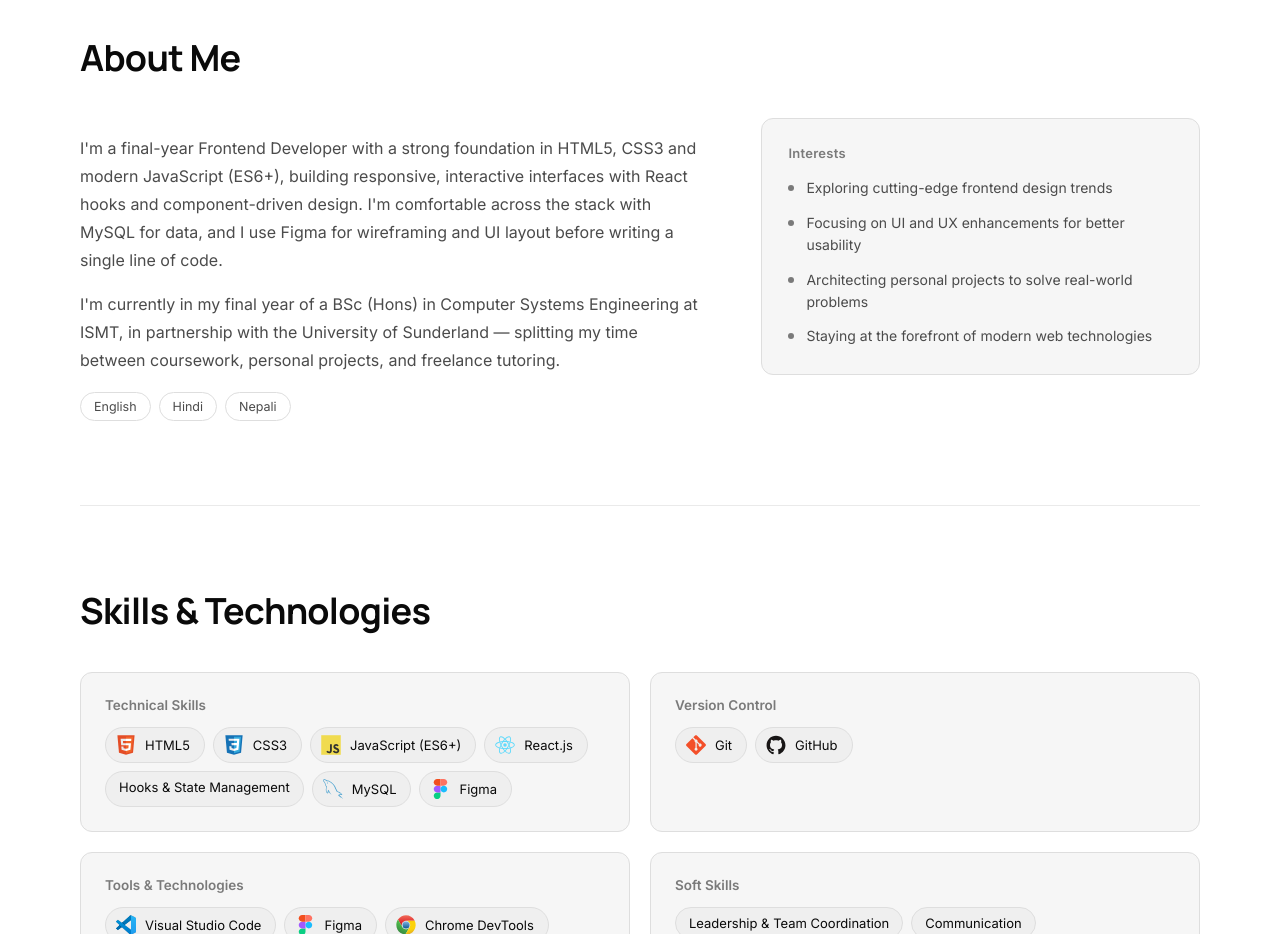
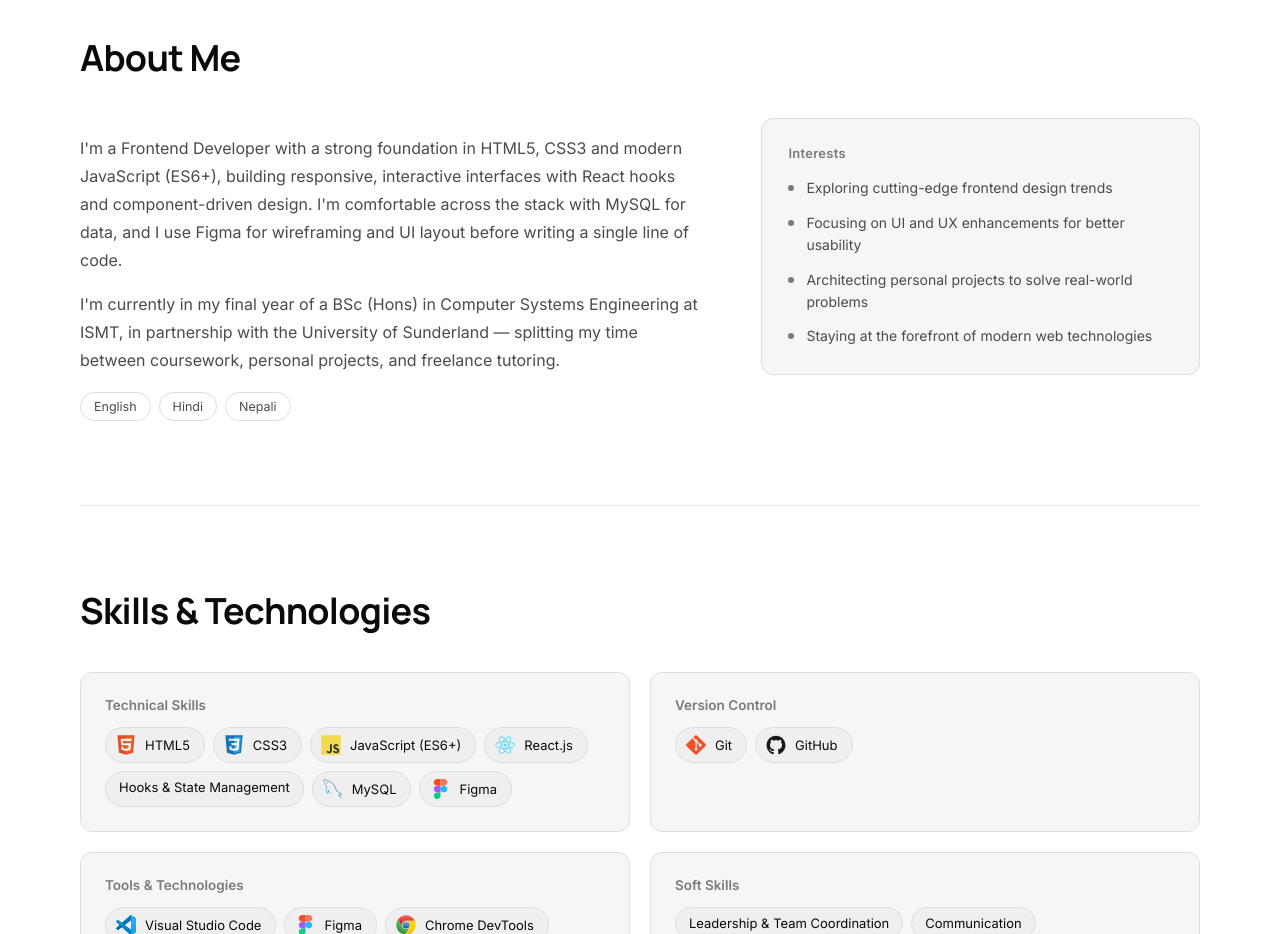
Before and after one commit to aishmaskey23-ace/Portfolio-Aish-Maskey, a React (Vite) app: page / in a window 1280 px wide. Shown: the part 840-1774 px from the top of the page. Built offline with nearby package versions, Linux system fonts and the light colour scheme.

Commit message:
Just correct the description part in about section

```diff
--- a/index.html
+++ b/index.html
@@ -11,17 +11,15 @@
     />
        <meta
       name="description"
-      content="Aish Maskey — Frontend Developer from Kathmandu, Nepal. React, JavaScript, HTML5 and CSS3 projects, experience and contact details."
+      content="Aish Maskey — Frontend Developer from Lalitpur, Nepal. React, JavaScript, HTML5 and CSS3 projects, experience and contact details."
     />
     <title>Aish Maskey — Frontend Developer</title>
 
-    <!-- Favicon -->
     <link rel="icon" href="/favicon.ico" sizes="32x32" />
     <link rel="icon" href="/favicon.svg" type="image/svg+xml" />
     <link rel="apple-touch-icon" href="/apple-touch-icon.png" />
     <meta name="theme-color" content="#060606" />
 
-    <!-- Link preview (LinkedIn, WhatsApp, Facebook, Messenger) -->
     <meta property="og:type" content="website" />
     <meta property="og:site_name" content="Aish Maskey" />
     <meta property="og:title" content="Aish Maskey — Frontend Developer" />
@@ -29,8 +27,8 @@
       property="og:description"
       content="Frontend developer from Kathmandu, Nepal. Explore my React, JavaScript, HTML5 and CSS3 projects."
     />
-    <meta property="og:url" content="https://YOUR-SITE.vercel.app/" />
-    <meta property="og:image" content="https://YOUR-SITE.vercel.app/og-image.png" />
+    <meta property="og:url" content="https://portfolio-aish-maskey.vercel.app/" />
+    <meta property="og:image" content="https://portfolio-aish-maskey.vercel.app/og-image.png" />
     <meta property="og:image:width" content="1200" />
     <meta property="og:image:height" content="630" />
     <meta property="og:image:alt" content="Aish Maskey — Frontend Developer" />
--- a/src/components/About.jsx
+++ b/src/components/About.jsx
@@ -7,7 +7,7 @@ export default function About() {
       <div className="about-grid">
         <div>
           <p>
-            I'm a final-year Frontend Developer with a strong foundation in HTML5, CSS3 and modern JavaScript (ES6+),
+            I'm a Frontend Developer with a strong foundation in HTML5, CSS3 and modern JavaScript (ES6+),
             building responsive, interactive interfaces with React hooks and component-driven design.
             I'm comfortable across the stack with MySQL for data, and I use Figma for wireframing and UI
             layout before writing a single line of code.
--- a/src/components/Projects.jsx
+++ b/src/components/Projects.jsx
@@ -10,8 +10,6 @@ function ExternalLink({ href, children }) {
   )
 }
 
-// Screenshot preview. Clicking it opens the live demo (or the demo video) when there is one.
-// fit="contain" shows the whole image (good for phone screenshots); default crops to fill.
 function Preview({ image, title, href, fit }) {
   const cls = 'project-media' + (fit === 'contain' ? ' contain' : '')
   const img = <img src={image} alt={`${title} preview`} loading="lazy" decoding="async" />
--- a/src/data/content.js
+++ b/src/data/content.js
@@ -9,10 +9,6 @@ export const NAV_ITEMS = [
 
 export const ROLES = ['Frontend Developer', 'React Developer', 'Web Developer']
 
-// Optional per-project links (each button only appears if you fill it in):
-//   source: GitHub repo URL        -> shows "Source code"
-//   demo:   Vercel / live site URL -> shows "Live demo"
-//   video:  YouTube / Drive URL    -> shows "Demo video" (for projects with no live site)
 export const PROJECTS = [
   {
     title: 'AI-Solutions Web Platform',
--- a/src/data/techIcons.js
+++ b/src/data/techIcons.js
@@ -12,8 +12,7 @@ import vscode from '../assets/tech/vscode.svg'
 import chrome from '../assets/tech/chrome.svg'
 import androidStudio from '../assets/tech/androidstudio.svg'
 
-// Order matters: the first matching rule wins.
-// `mono: true` marks a dark logo that is inverted on the dark theme so it stays visible.
+
 const RULES = [
   [/^html/i, { src: html5 }],
   [/^css/i, { src: css3 }],
```
Also changed, not shown: 1 other file (tests, documents, lock files or other folders).
